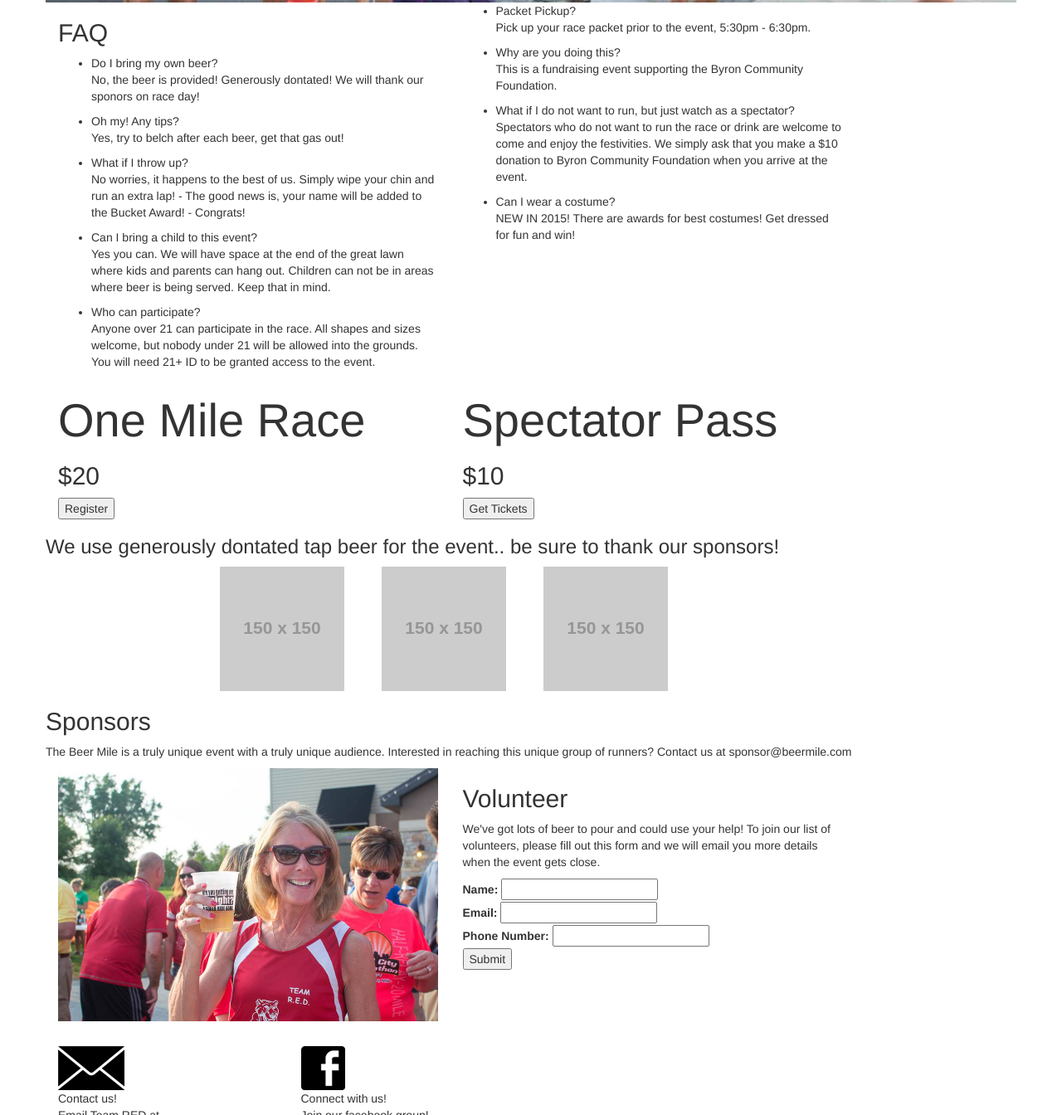
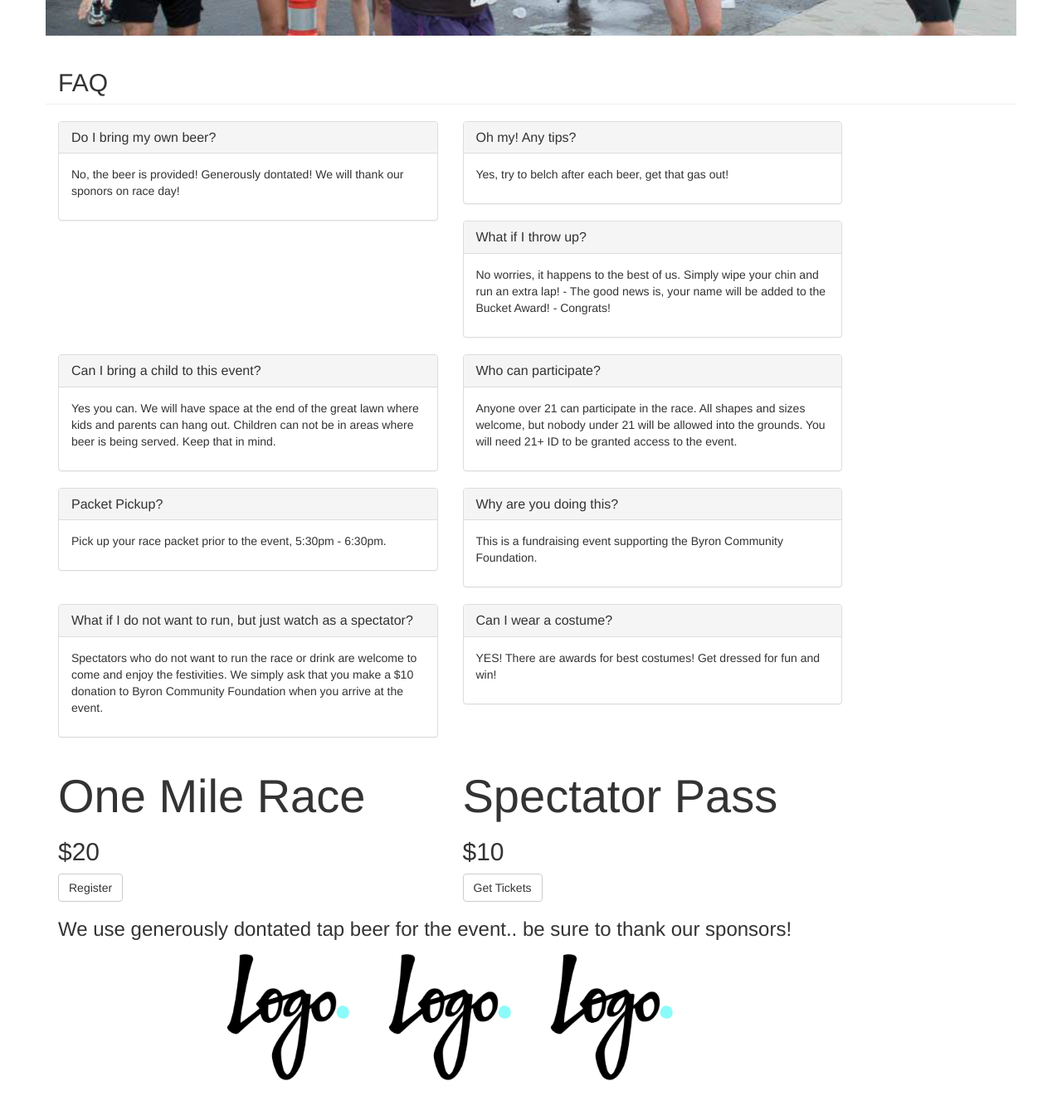
Before and after one commit to dmp3579/Team-R.E.D-Beer-Mile_BootstrapTheme, a plain HTML site: page index.html in a window 1280 px wide. Shown: the part 2064-3408 px from the top of the page at 83% size. Drawn offline with Linux system fonts and the light colour scheme; placeholder pictures from the web are drawn by us.

Commit message:
Styled content

```diff
--- a/css/mystyles.css
+++ b/css/mystyles.css
@@ -6,6 +6,16 @@
 	min-height: 320px;
 }
 
+.float-left{
+	float: left;
+	padding-right: 10px;
+}
+
+.footer{
+	border-top: solid black 1px;
+	padding-top: 10px;
+}
+
 @media (min-width: 768px){
 	h1 {font-size: 4em;}
 }
--- a/index.html
+++ b/index.html
@@ -77,7 +77,7 @@
         <!-- Heading Row -->
         <div class="row">
             <div class="col-xs-6 col-sm-3 col-md-3">
-                <img class="img-responsive" src="images/Beer-Mile-logo.svg" alt="">
+                <img class="img-responsive" src="images/Beer-Mile-logo.svg" alt="Team R.E.D Beer Mile logo">
             </div>
             <!-- /.col-md-8 -->
             <div class="col-md-6">
@@ -102,18 +102,18 @@
         </div>
         <!-- /.row -->
         <div class="row">
-                <img src="images/Running-plus-drinking.svg" class="img-responsive col-xs-12 col-sm-8 col-sm-offset-2">
+                <img src="images/Running-plus-drinking.svg" alt="Runner and beer mug" class="img-responsive col-xs-12 col-sm-8 col-sm-offset-2">
         </div>
 
         <!-- Content Row -->
         <div class="row">
             <div class="col-md-5">
-                <h2>What is a Beer Mile?</h2>
+                <h2 class="page-header">What is a Beer Mile?</h2>
                 <p>When the race director says "Go" you will drink one 12 ounce beer then run a quarter mile, then repeat the process three times. This results in the consumption of four beers and the running of four quarter miles (hence the beer mile).</p>
             </div>
             <!-- /.col-md-5 -->
             <div class="col-md-5">
-                <h2>The Rules</h2>
+                <h2 class="page-header">The Rules</h2>
                 <ol>
                     <li>Each competitor drinks four cans of beer and runs four laps (start - beer, then lap, then beer, then lap, then beer, then lap - finish).</li>
                     <li>Beer must be consumed before the lap is begun, within the transition area which is the 10 meter zone before the start/finish line. </li>
@@ -126,117 +126,176 @@
         </div>
         <!-- /.row -->
         <div class="row">
-            <img src="images/Solo-cup-costume.jpg" class="img-responsive col-md-8">
-            <img src="images/Runner.jpg" class="img-responsive col-xs-12 col-md-4">
+            <img src="images/Solo-cup-costume.jpg" alt="Runners in costumes" class="img-responsive col-md-8">
+            <img src="images/Runner.jpg" alt="A runner in a race" class="img-responsive col-xs-12 col-md-4">
         </div>
         <div class="row">
             <div class="Photo-Gallery--row2"></div>
         </div>
         <!-- /.row -->
         <div class="row">
+            <h2 class="col-md-12 page-header">FAQ</h2>
             <div class="col-md-5">
-                    <h2>FAQ</h2>
-                        <ul>
-                            <li>Do I bring my own beer?</li>
-                                <p>No, the beer is provided!  Generously dontated!  We will thank our sponors on race day!</p>
-                            <li>Oh my! Any tips?</li>
-                                <p>Yes, try to belch after each beer, get that gas out!</p>
-                            <li>What if I throw up?</li>
-                                <p>No worries, it happens to the best of us. Simply wipe your chin and run an extra lap! - The good news is, your name will be added to the Bucket Award! - Congrats!</p>
-                            <li>Can I bring a child to this event?</li>
-                                <p>Yes you can. We will have space at the end of the great lawn where kids and parents can hang out. Children can not be in areas where beer is being served. Keep that in mind.</p>
-                            <li>Who can participate?</li>
-                                <p>Anyone over 21 can participate in the race. All shapes and sizes welcome, but nobody under 21 will be allowed into the grounds. You will need 21+ ID to be granted access to the event.</p>
-                        </ul>
+                <div class="panel panel-default">
+                    <div class="panel-heading">
+                        <h3 class="panel-title">Do I bring my own beer?</h3>
                     </div>
+                        <p class="panel-body">No, the beer is provided!  Generously dontated!  We will thank our sponors on race day!</p>
+                </div>
+            </div>
+
             <div class="col-md-5">
-                    <ul>
-                        <li>Packet Pickup?</li>
-                            <p>Pick up your race packet prior to the event, 5:30pm - 6:30pm.</p>
-                        <li>Why are you doing this?</li>
-                            <p>This is a fundraising event supporting the Byron Community Foundation.</p>
-                        <li>What if I do not want to run, but just watch as a spectator?</li>
-                            <p>Spectators who do not want to run the race or drink are welcome to come and enjoy the festivities. We simply ask that you make a $10 donation to Byron Community Foundation when you arrive at the event.</p>
-                        <li>Can I wear a costume?</li>
-                            <p>NEW IN 2015! There are awards for best costumes!  Get dressed for fun and win!</p>
-                    </ul>
+                <div class="panel panel-default">
+                    <div class="panel-heading">
+                        <h3 class="panel-title">Oh my! Any tips?</h3>
+                    </div>
+                        <p class="panel-body">Yes, try to belch after each beer, get that gas out!</p>
+                </div>
+            </div>
+
+            <div class="col-md-5">
+                <div class="panel panel-default">
+                    <div class="panel-heading">
+                        <h3 class="panel-title">What if I throw up?</h3>
+                    </div>
+                        <p class="panel-body">No worries, it happens to the best of us. Simply wipe your chin and run an extra lap! - The good news is, your name will be added to the Bucket Award! - Congrats!</p>
+                </div>
+            </div>
+
+            <div class="col-md-5">
+                <div class="panel panel-default">
+                    <div class="panel-heading">
+                        <h3 class="panel-title">Can I bring a child to this event?</h3>
+                    </div>
+                        <p class="panel-body">Yes you can. We will have space at the end of the great lawn where kids and parents can hang out. Children can not be in areas where beer is being served. Keep that in mind.</p>
+                </div>
+            </div>
+
+            <div class="col-md-5">
+                <div class="panel panel-default">
+                    <div class="panel-heading">
+                        <h3 class="panel-title">Who can participate?</h3>
+                    </div>
+                        <p class="panel-body">Anyone over 21 can participate in the race. All shapes and sizes welcome, but nobody under 21 will be allowed into the grounds. You will need 21+ ID to be granted access to the event.</p>
+                </div>
+            </div>
+
+            <div class="col-md-5">
+                <div class="panel panel-default">
+                    <div class="panel-heading">
+                        <h3 class="panel-title">Packet Pickup?</h3>
+                    </div>
+                        <p class="panel-body">Pick up your race packet prior to the event, 5:30pm - 6:30pm.</p>
+                </div>
+            </div>
+
+            <div class="col-md-5">
+                <div class="panel panel-default">
+                    <div class="panel-heading">
+                        <h3 class="panel-title">Why are you doing this?</h3>
+                    </div>
+                        <p class="panel-body">This is a fundraising event supporting the Byron Community Foundation.</p>
+                </div>
+            </div>
+
+            <div class="col-md-5">
+                <div class="panel panel-default">
+                    <div class="panel-heading">
+                        <h3 class="panel-title">What if I do not want to run, but just watch as a spectator?</h3>
+                    </div>
+                        <p class="panel-body">Spectators who do not want to run the race or drink are welcome to come and enjoy the festivities. We simply ask that you make a $10 donation to Byron Community Foundation when you arrive at the event.</p>
+                </div>
+            </div>
+
+            <div class="col-md-5">
+                <div class="panel panel-default">
+                    <div class="panel-heading">
+                        <h3 class="panel-title">Can I wear a costume?</h3>
+                    </div>
+                        <p class="panel-body">YES! There are awards for best costumes! Get dressed for fun and win!</p>
+                </div>
+            </div>
+        </div>
+
+        <!-- /.row -->
+        <div class="row">
+            <div class="col-sm-5">
+                <h1>One Mile Race</h1>
+                <h2>$20</h2>
+                <button class="btn btn-default">Register</button>
+            </div>
+            <div class="col-sm-5">
+                <h1>Spectator Pass</h1>
+                <h2>$10</h2>
+                <button class="btn btn-default">Get Tickets</button>
             </div>
         </div>
         <!-- /.row -->
         <div class="row">
-                <div class="col-md-5">
-                    <h1>One Mile Race</h1>
-                    <h2>$20</h2>
-                    <button>Register</button>
+            <h3 class="col-md-12">We use generously dontated tap beer for the event.. be sure to thank our sponsors!</h3>
+            <div class="col-sm-2 col-sm-offset-2">
+                <img src="images/Logo_TV_2015.png" alt="Sponsor logo" class="img-responsive">
             </div>
-                <div class="col-md-5">
-                    <h1>Spectator Pass</h1>
-                    <h2>$10</h2>
-                    <button>Get Tickets</button>
+
+            <div class="col-sm-2">
+                <img src="images/Logo_TV_2015.png" alt="Sponsor logo" class="img-responsive">
+            </div>
+
+            <div class="col-sm-2">
+                <img src="images/Logo_TV_2015.png" alt="Sponsor logo" class="img-responsive">
             </div>
         </div>
         <!-- /.row -->
-            <div class="row">
-                <h3>We use generously dontated tap beer for the event.. be sure to thank our sponsors!</h3>
-                    <div class="col-md-2 col-md-offset-2">
-                        <img src="http://placehold.it/150x150">
-                    </div>
-                    <div class="col-md-2">
-                        <img src="http://placehold.it/150x150">
-                    </div>
-                    <div class="col-md-2">
-                        <img src="http://placehold.it/150x150">
-                    </div>
-            </div>
-        <!-- /.row -->
-            <div class="row">
-                <h2>Sponsors</h2>
+        <div class="row col-md-12">
+            <h2 class="page-header">Sponsors</h2>
                 <p>The Beer Mile is a truly unique event with a truly unique audience. Interested in reaching this unique group of runners? Contact us at sponsor@beermile.com </p>
         </div>
         <!-- /.row -->
         <div class="row">
+            <h2 class="col-md-12 page-header">Volunteer</h2>
             <div class="col-md-5">
-                    <img src="images/volunteer.jpg" class="img-responsive">
+                <img src="images/volunteer.jpg" alt="A volunteer holding a cup of beer" class="img-responsive">
             </div>
             <div class="col-md-5">
-                    <h2>Volunteer</h2>
                 <p>We've got lots of beer to pour and could use your help! To join our list of volunteers, please fill out this form and we will email you more details when the event gets close.</p>
-                    <form>
-                        <div>
+                <form role="form">
+                    <div class="form-group">
                         <label for="name">Name:</label>
-                            <input type="text" id="name">
+                        <input type="text" id="name" class="form-control">
                     </div>
-                        <div>
+                    <div class="form-group">
                         <label for="name">Email:</label>
-                            <input type="text" id="email">
+                        <input type="text" id="email" class="form-control">
                     </div>
-                        <div>
+                    <div class="form-group">
                         <label for="phone">Phone Number:</label>
-                            <input type="text" id="phone">
+                        <input type="text" id="phone" class="form-control">
                     </div>
-                        <button>Submit</button>
+                    <button type="submit" class="btn btn-default">Submit</button>
                     </form>
             </div>
         </div>
         <!-- Footer -->
         <footer>
             <div class="row">
-                <div class="col-sm-3">
-                    <img src="images/email103.png">
+                <div class="footer">
+                    <div class="col-sm-4">
+                        <img src="images/email103.png" class="float-left">
                         <p>Contact us!
                         <br>Email Team RED at
                         <br>byron.teamred@gmail.com</p>
                     </div>
-                <div class="col-sm-3">
-                    <img src="images/facebook56.png">
+                    <div class="col-sm-4">
+                        <img src="images/facebook56.png" class="float-left">
                         <p>Connect with us!
                         <br>Join our facebook group!
                         <br> Be our friend!</p>
                     </div>
                 </div>
                 <div class="row">
-                <div class="col-lg-12">
-                    <p>Copyright &copy; Website by Dana</p>
+                    <div class="col-xs-12">
+                        <p class="text-center">Copyright &copy; Website by Dana</p>
+                    </div>
                 </div>
             </div>
         </footer>
```
Also changed, not shown: images/Logo_TV_2015.png (added). Lines whose indentation alone changed are shown as unchanged.
